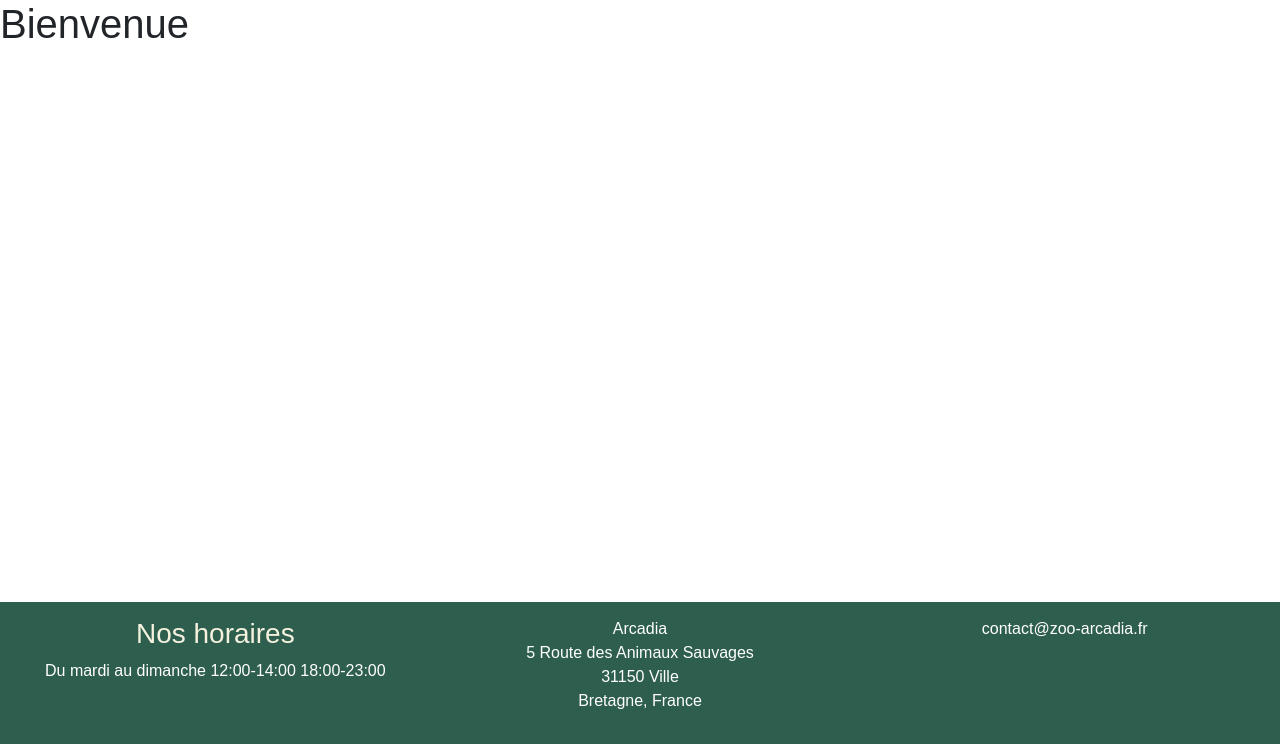
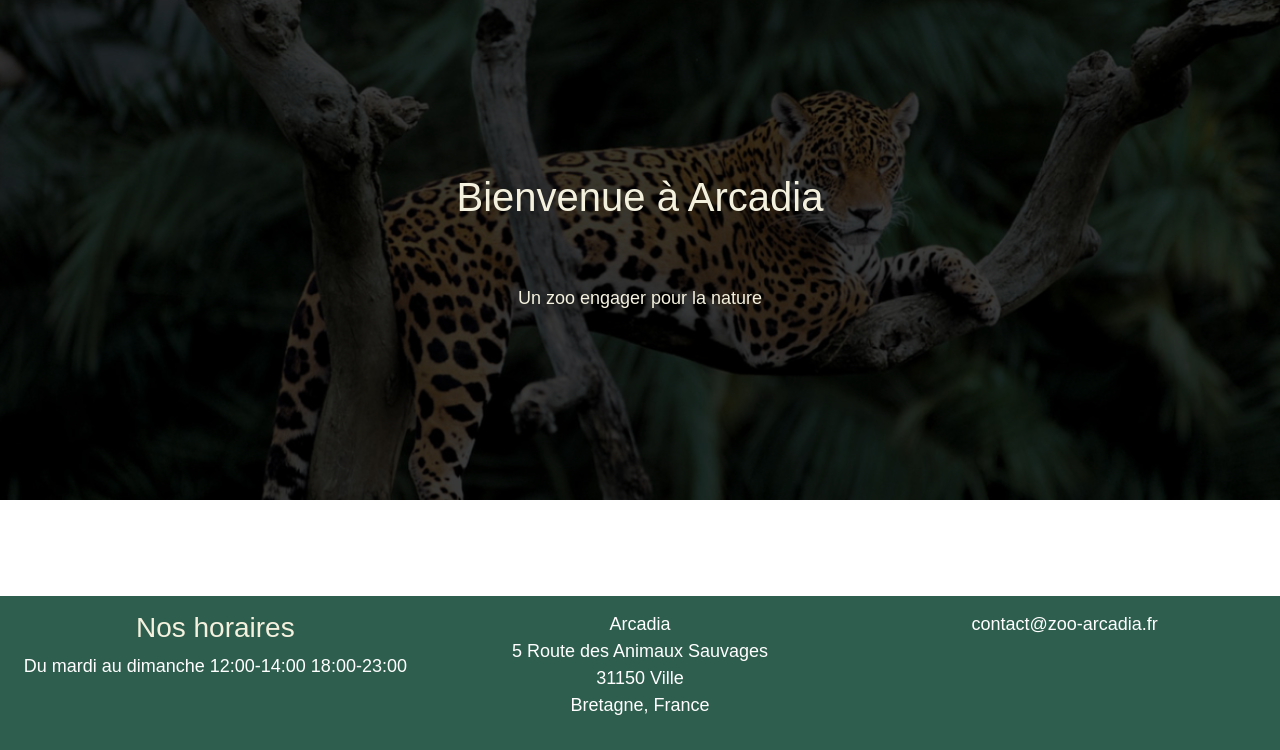
Before and after one commit to kantonirina02/Arcadia, a PHP site: page / in a window 1280 px wide. Shown: the part 56-806 px from the top of the page. Run offline with PHP 8.4, Linux system fonts and the light colour scheme; some libraries are stand-ins or nearby versions; some web fonts are replaced.

Commit message:
Big title + ajout des images

```diff
--- a/pages/home.html
+++ b/pages/home.html
@@ -1 +1,6 @@
-<h1>Bienvenue</h1>
+<div class="hero-scene text-center text-primary">
+    <div class="hero-scene-content">
+        <h1>Bienvenue à Arcadia</h1>
+        <p>Un zoo engager pour la nature</p>
+    </div>
+</div>
--- a/scss/_custom.scss
+++ b/scss/_custom.scss
@@ -7,7 +7,7 @@ $secondary:#A65E44;
 $dark: #2E5E4E;
 $bg-dark: #9BC995;
 $font-family-sans-serif: 'Montserrat', sans-serif !default;
-$font-family-sans-serif: 'Hind Mandurai', sans-serif;
+$font-family-serif: 'Hind Mandurai', sans-serif;
 
 
 @import "../node_modules/bootstrap/scss/bootstrap";
--- a/scss/main.scss
+++ b/scss/main.scss
@@ -14,3 +14,38 @@ footer.footer{
     bottom: 0;
     width: 100%;
 }
+p{
+    font-family: $font-family-serif;
+    font-size: 18px;
+}
+
+.hero-scene{
+    position: relative;
+    &::before{
+        content:"";
+        position: absolute;
+        top:0;
+        left:0;
+        width:100%;
+        height:100%;
+        background-image: url('/image/Jaguar_.png');
+        background-size: cover;
+        filter: brightness(0.3);
+    }
+
+    *{
+        //Positionner les éléments devant le ::before
+        position:relative;
+    }
+
+    .hero-scene-content{
+        height: 500px;
+        display: flex;
+        flex-direction: column;
+        align-items: center;
+        justify-content: center;
+    }
+    .hero-scene-content h1 {
+        margin-bottom: 4rem;
+}
+}
```
Also changed, not shown: image/Jaguar_.png (added), image/aligator.jpg (added), image/gorillle.jpg (added), scss/main.css, 10 other files.
